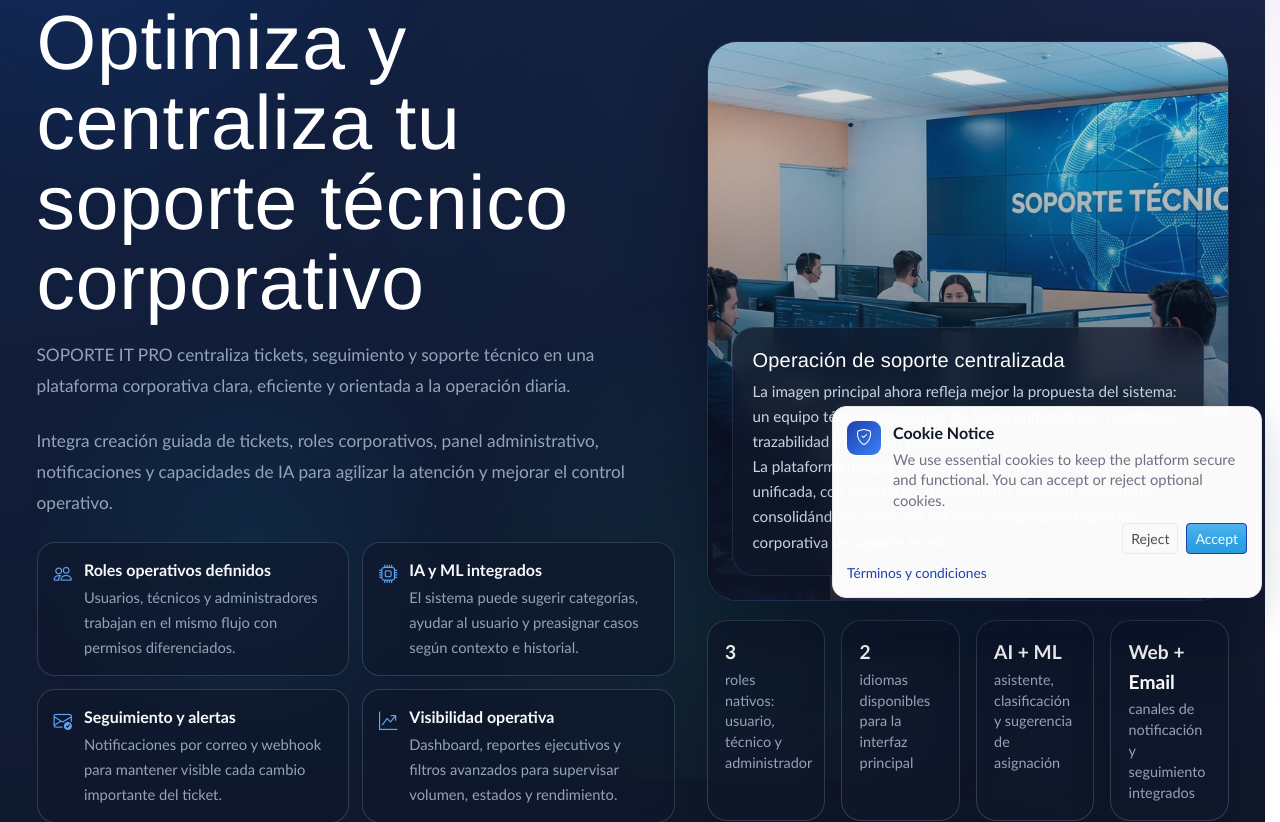
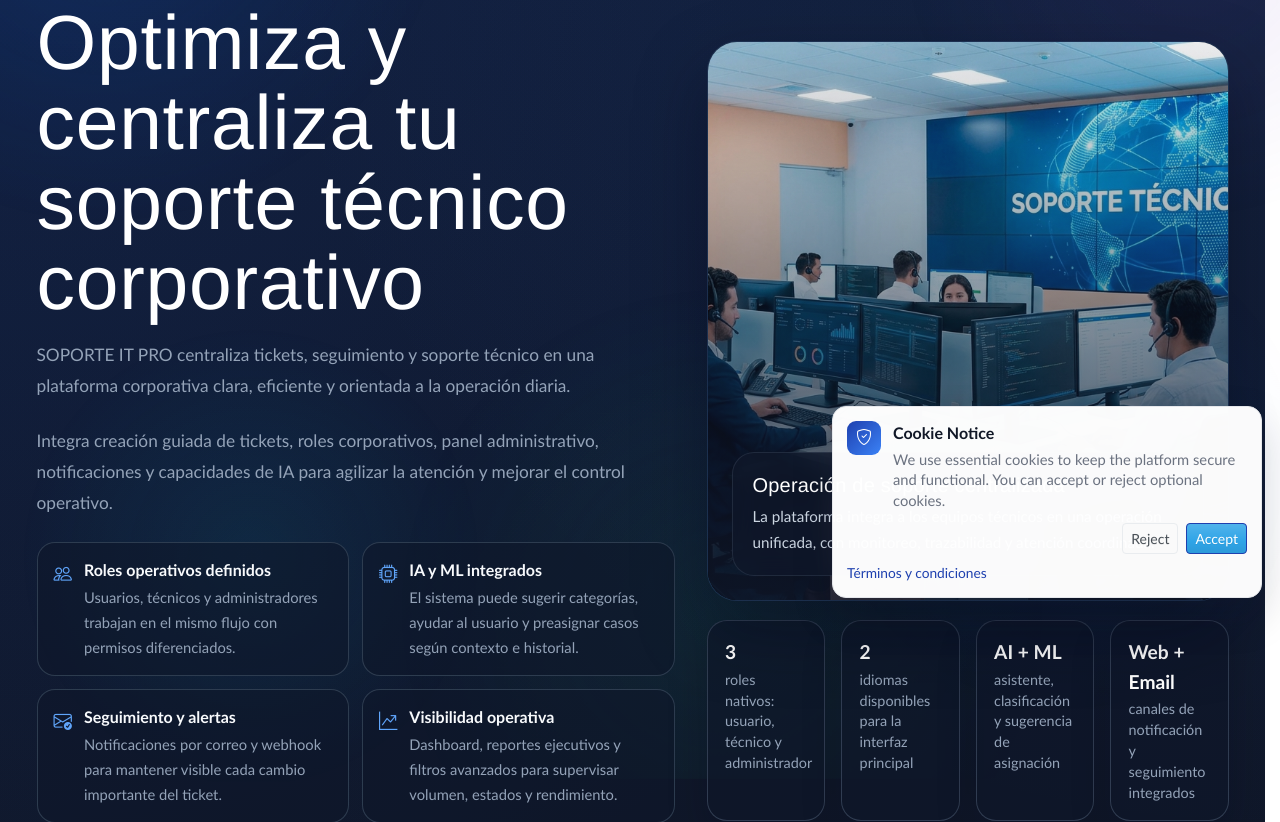
Before and after one commit to bryanzs1/sistema-soporte-tecnico, a Flask app: page / in a window 1280 px wide. Shown: the part 182-1004 px from the top of the page. Run offline with Flask 3, Linux system fonts and the light colour scheme; parts of the project's set-up code (start-up, migrations or seed data) failed here and were passed over; some libraries are stand-ins or nearby versions.

Commit message:
Actualiza landing index con nueva version solicitada

```diff
--- a/app/templates/index.html
+++ b/app/templates/index.html
@@ -614,8 +614,7 @@
           <img src="{{ url_for('static', filename='img/Soporte 5.png') }}" alt="{{ 'Centro de soporte técnico operando de forma coordinada en tiempo real' if is_es else 'Technical support center operating in a coordinated real-time environment' }}" loading="eager">
           <div class="hero-media-copy">
             <h3>{{ 'Operación de soporte centralizada' if is_es else 'Centralized support operations' }}</h3>
-            <p>{{ 'La imagen principal ahora refleja mejor la propuesta del sistema: un equipo técnico trabajando de forma unificada con monitoreo, trazabilidad y atención coordinada.' if is_es else 'The main image now better reflects the system proposition: a technical team working in a unified way with monitoring, traceability, and coordinated support.' }}</p>
-                    <p>{{ 'La plataforma integra a los equipos técnicos en una operación unificada, con monitoreo, trazabilidad y atención coordinada, consolidándose como una solución integral para la gestión corporativa de soporte técnico.' if is_es else 'The platform brings technical teams together in a unified operation with monitoring, traceability, and coordinated support, establishing itself as a comprehensive solution for corporate technical support management.' }}</p>
+            <p>{{ 'La plataforma integra a los equipos técnicos en una operación unificada, con monitoreo, trazabilidad y atención coordinada.' if is_es else 'The platform brings technical teams together in a unified operation with monitoring, traceability, and coordinated support.' }}</p>
           </div>
         </div>
         <div class="fact-strip">
@@ -762,7 +761,7 @@
     <div class="gallery-section">
       <div class="gallery-heading">
         <h2>{{ 'Atención técnica con rostro humano' if is_es else 'Technical support with a human face' }}</h2>
-        <p>{{ 'La bienvenida ahora muestra mejor el tipo de equipo y de trabajo que representa la plataforma: acompañamiento, seguimiento y resolución organizada de incidencias.' if is_es else 'The welcome page now reflects the kind of team and work the platform represents: guidance, follow-up, and organized incident resolution.' }}</p>
+        <p>{{ 'Acompañamiento, seguimiento y resolución organizada de incidencias para equipos técnicos reales.' if is_es else 'Guidance, follow-up, and organized resolution for real technical support teams.' }}</p>
       </div>
 
       <div class="gallery-grid">
@@ -770,7 +769,7 @@
           <img src="{{ url_for('static', filename='img/soporte1.png') }}" alt="{{ 'Agente de soporte técnico atendiendo a un usuario desde su estación de trabajo' if is_es else 'Support agent assisting a user from a workstation' }}" loading="lazy">
           <div class="gallery-copy">
             <h3>{{ 'Atención inicial clara' if is_es else 'Clear first response' }}</h3>
-            <p>{{ 'La experiencia está diseñada para mejorar la primera interacción del usuario y registrar incidencias con mejor contexto.' if is_es else 'The experience is designed to improve the user’s first interaction and capture incidents with better context.' }}</p>
+            <p>{{ 'La experiencia está diseñada para mejorar la primera interacción del usuario y registrar incidencias con mejor contexto.' if is_es else 'The experience is designed to improve the user\'s first interaction and capture incidents with better context.' }}</p>
           </div>
         </article>
 
@@ -786,7 +785,7 @@
           <img src="{{ url_for('static', filename='img/Soporte 4.png') }}" alt="{{ 'Resultado exitoso de la atención y resolución del soporte técnico' if is_es else 'Successful outcome from technical support and resolution' }}" loading="lazy">
           <div class="gallery-copy">
             <h3>{{ 'Seguimiento y resolución' if is_es else 'Follow-up and resolution' }}</h3>
-            <p>{{ 'La propuesta del proyecto es acompañar el ticket hasta su cierre con visibilidad del avance, resolución efectiva y evidencia del resultado.' if is_es else 'The project’s goal is to accompany each ticket until closure with progress visibility, effective resolution, and clear evidence of the outcome.' }}</p>
+            <p>{{ 'La propuesta del proyecto es acompañar el ticket hasta su cierre con visibilidad del avance, resolución efectiva y evidencia del resultado.' if is_es else 'The project\'s goal is to accompany each ticket until closure with progress visibility, effective resolution, and clear evidence of the outcome.' }}</p>
           </div>
         </article>
       </div>
@@ -794,7 +793,7 @@
 
     <div class="cta">
       <h2>{{ 'Empieza con una plataforma de soporte mejor explicada y mejor preparada' if is_es else 'Start with a support platform that is better explained and better prepared' }}</h2>
-      <p>{{ 'La página de bienvenida ahora presenta el proyecto como lo que realmente es: una solución corporativa para soporte técnico, seguimiento operativo, clasificación inteligente y atención organizada.' if is_es else 'The welcome page now presents the project for what it really is: a corporate solution for technical support, operational follow-up, intelligent classification, and organized service.' }}</p>
+      <p>{{ 'Una solución corporativa para soporte técnico, seguimiento operativo, clasificación inteligente y atención organizada.' if is_es else 'A corporate solution for technical support, operational follow-up, intelligent classification, and organized service.' }}</p>
       {% if current_user.is_authenticated %}
         <a href="{{ url_for('tickets.list_tickets') }}" class="btn btn-light">{{ _('Go to Tickets') }}</a>
       {% else %}
```
